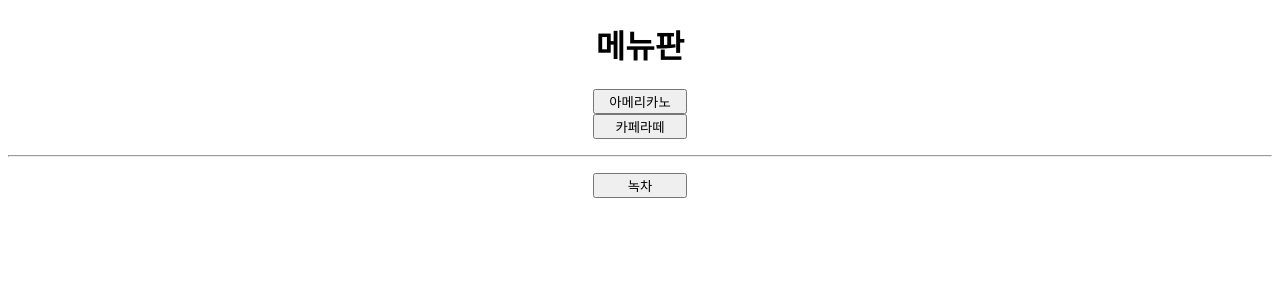
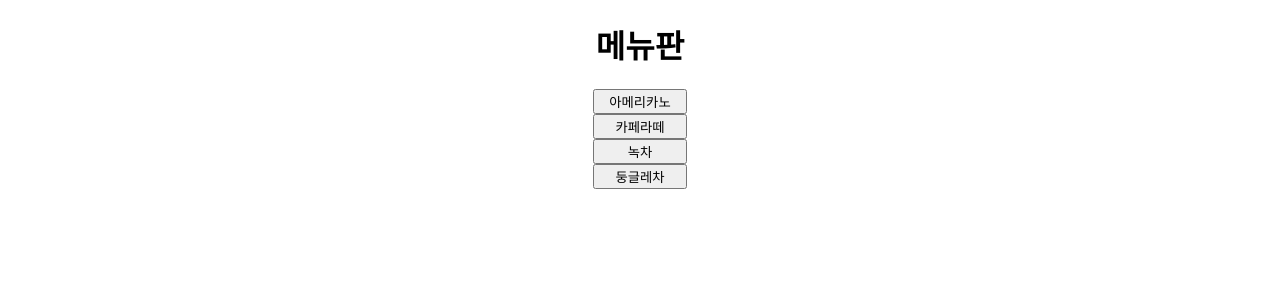
Before and after one commit to 7eerup/david, a Flask app: page /menu in a window 1280 px wide. Shown: the top 300 px of the page. Run offline with Flask 3, Linux system fonts and the light colour scheme.

Commit message:
둥글레차 메뉴 버튼 추가

```diff
--- a/templates/menu.html
+++ b/templates/menu.html
@@ -11,10 +11,8 @@
     <p>
         <button name="menu1" style="width:70pt;">아메리카노</button><br>
         <button name="menu2" style="width:70pt;">카페라떼</button><br>
-        </p>
-        <hr>
-        <p>
-            <button name="menu3" style="width:70pt;">녹차</button>
+        <button name="menu3" style="width:70pt;">녹차</button><br>
+        <button name="menu4" style="width:70pt;">둥글레차</button>
     </p>
 </center>
 </body>
```
Lines whose indentation alone changed are shown as unchanged.
